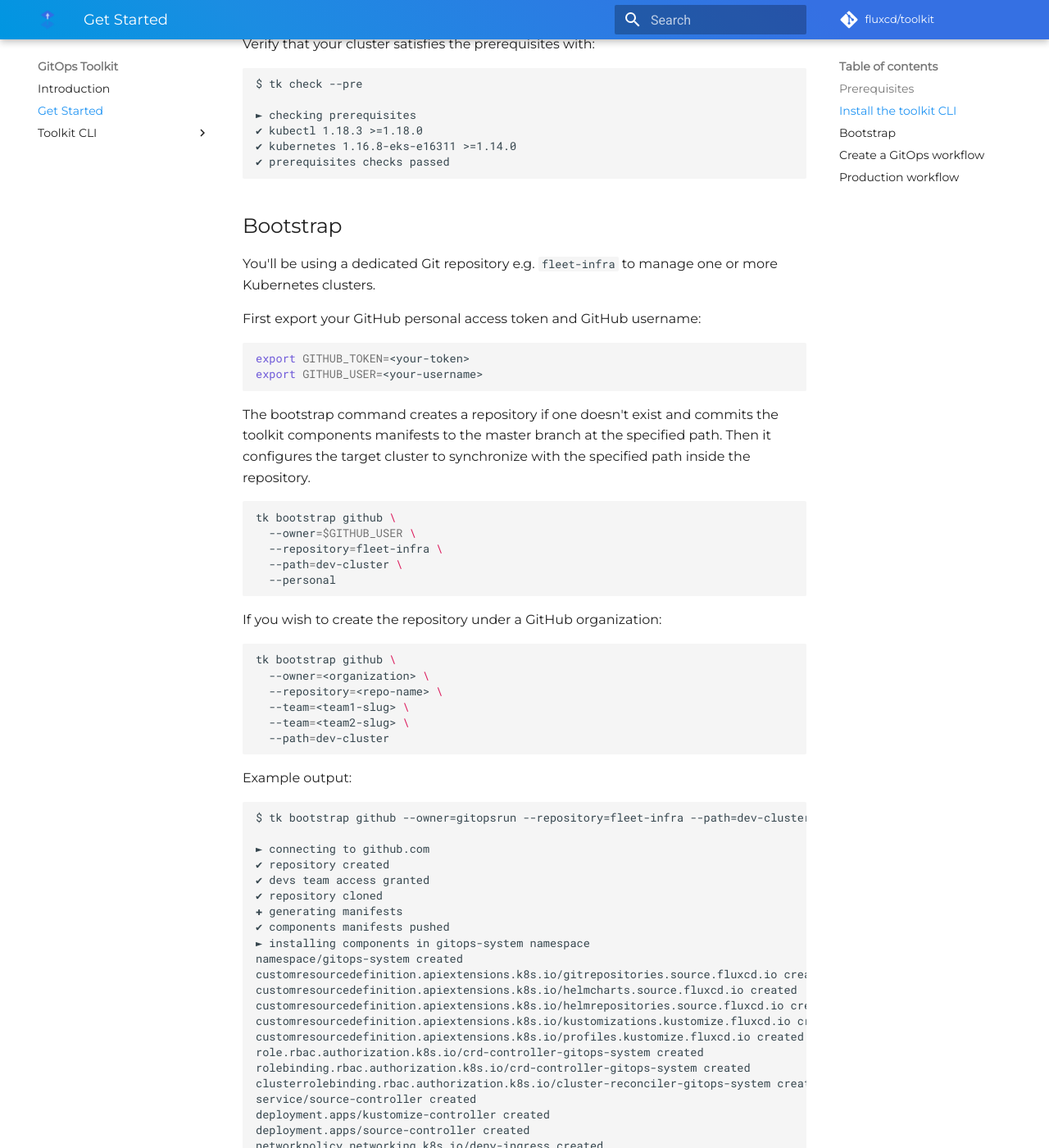
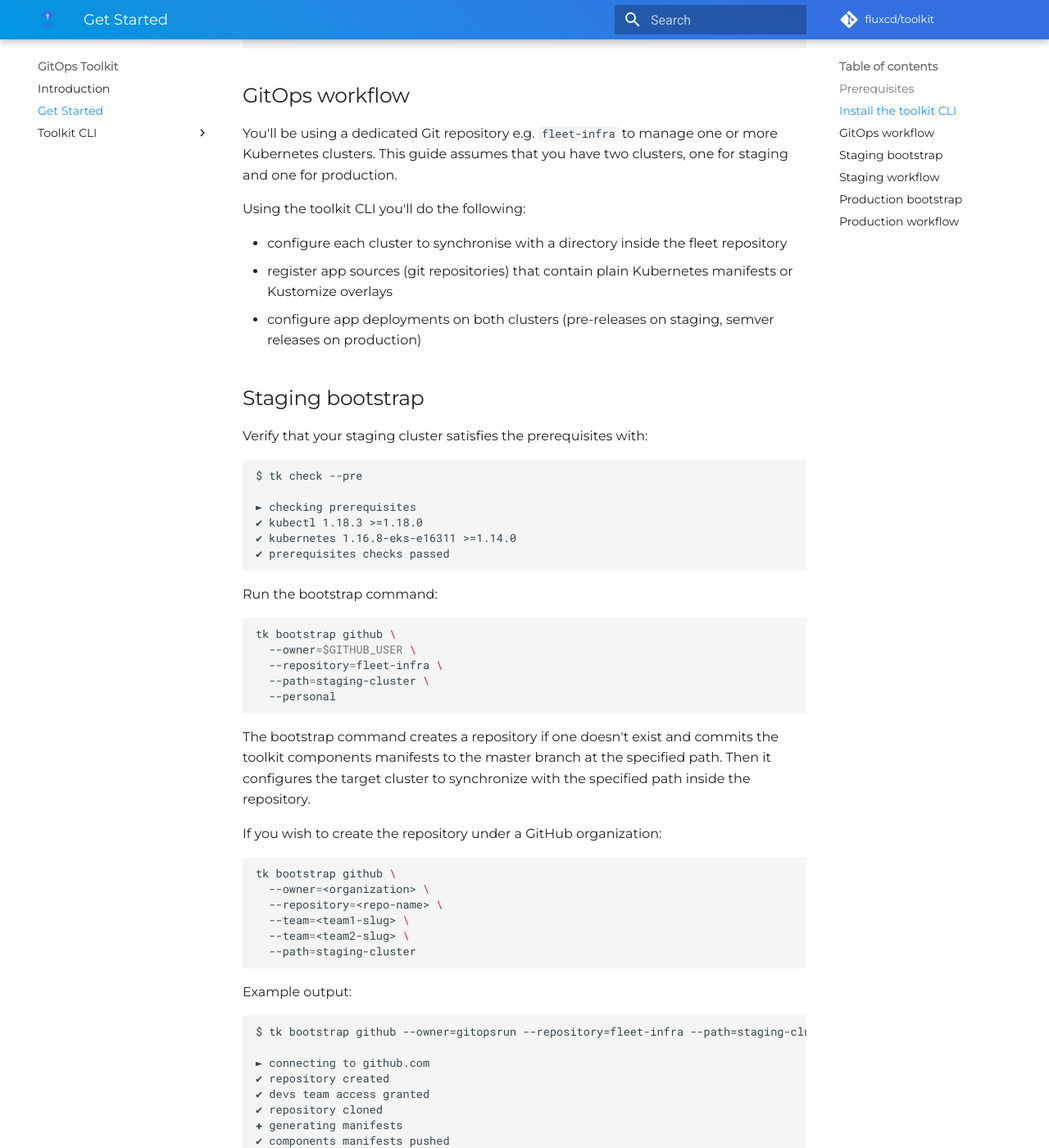
Before and after one commit to cclouddev/flux2, an MkDocs documentation site: the page built from docs/get-started/index.md, in a window 1280 px wide and 1400 px high, scrolled down 789 px. Shown: the whole window at 82% size. Built offline with MkDocs 1.6.1 and Material for MkDocs 9.7.7, drawn with Linux system fonts in a browser that asks for light colours; comment, search, counter and statistics services are not loaded; some of the changed text lies outside the part shown.

Commit message:
Add workflow overview to get started guide

````diff
--- a/docs/get-started/index.md
+++ b/docs/get-started/index.md
@@ -2,17 +2,20 @@
 
 ## Prerequisites
 
-* Kubernetes >= 1.14
-* kubectl >= 1.18
-* git
-
-You will need to have Kubernetes set up.
+You will need a Kubernetes cluster version 1.14 or newer and kubectl version 1.18.
 For a quick local test, you can use `minikube`, `kubeadm` or `kind`.
 Any other Kubernetes setup will work as well though.
 
 In order to follow the guide you'll need a GitHub account and a
 [personal access token](https://help.github.com/en/github/authenticating-to-github/creating-a-personal-access-token-for-the-command-line)
 that can create repositories.
+
+Export your GitHub personal access token and username:
+
+```sh
+export GITHUB_TOKEN=<your-token>
+export GITHUB_USER=<your-username>
+```
 
 ## Install the toolkit CLI
 
@@ -33,7 +36,20 @@ To configure your shell to load tk completions add to your bash profile:
 . <(tk completion)
 ```
 
-Verify that your cluster satisfies the prerequisites with:
+## GitOps workflow
+
+You'll be using a dedicated Git repository e.g. `fleet-infra` to manage one or more Kubernetes clusters.
+This guide assumes that you have two clusters, one for staging and one for production.
+
+Using the toolkit CLI you'll do the following:
+
+- configure each cluster to synchronise with a directory inside the fleet repository
+- register app sources (git repositories) that contain plain Kubernetes manifests or Kustomize overlays
+- configure app deployments on both clusters (pre-releases on staging, semver releases on production)
+
+## Staging bootstrap
+
+Verify that your staging cluster satisfies the prerequisites with:
 
 ```text
 $ tk check --pre
@@ -44,28 +60,19 @@ $ tk check --pre
 ✔ prerequisites checks passed
 ```
 
-## Bootstrap
-
-You'll be using a dedicated Git repository e.g. `fleet-infra` to manage one or more Kubernetes clusters.
-
-First export your GitHub personal access token and GitHub username:
+Run the bootstrap command:
 
 ```sh
-export GITHUB_TOKEN=<your-token>
-export GITHUB_USER=<your-username>
+tk bootstrap github \
+  --owner=$GITHUB_USER \
+  --repository=fleet-infra \
+  --path=staging-cluster \
+  --personal
 ```
 
 The bootstrap command creates a repository if one doesn't exist and
 commits the toolkit components manifests to the master branch at the specified path.
 Then it configures the target cluster to synchronize with the specified path inside the repository.
-
-```sh
-tk bootstrap github \
-  --owner=$GITHUB_USER \
-  --repository=fleet-infra \
-  --path=dev-cluster \
-  --personal
-```
 
 If you wish to create the repository under a GitHub organization:
 
@@ -75,13 +82,13 @@ tk bootstrap github \
   --repository=<repo-name> \
   --team=<team1-slug> \
   --team=<team2-slug> \
-  --path=dev-cluster
+  --path=staging-cluster
 ```
 
 Example output:
 
 ```text
-$ tk bootstrap github --owner=gitopsrun --repository=fleet-infra --path=dev-cluster --team=devs
+$ tk bootstrap github --owner=gitopsrun --repository=fleet-infra --path=staging-cluster --team=devs
 
 ► connecting to github.com
 ✔ repository created
@@ -118,11 +125,12 @@ deployment "kustomize-controller" successfully rolled out
 
 If you prefer GitLab, export `GITLAB_TOKEN` env var and use the command [tk bootstrap gitlab](../cmd/tk_bootstrap_gitlab.md).
 
-It is safe to run the bootstrap command as many times as you want.
-If the toolkit components are present on the cluster,
-the bootstrap command will perform an upgrade if needed.
+!!! hint
+    It is safe to run the bootstrap command as many times as you want.
+    If the toolkit components are present on the cluster,
+    the bootstrap command will perform an upgrade if needed.
 
-## Create a GitOps workflow
+## Staging workflow
 
 Clone the repository with:
 
@@ -131,14 +139,14 @@ git clone https://github.com/$GITHUB_USER/fleet-infra
 cd fleet-infra
 ```
 
-Create a git source pointing to a public repository:
+Create a git source pointing to a public repository master branch:
 
 ```sh
 tk create source git webapp \
   --url=https://github.com/stefanprodan/podinfo \
   --branch=master \
   --interval=30s \
-  --export > ./dev-cluster/webapp-source.yaml
+  --export > ./staging-cluster/webapp-source.yaml
 ```
 
 Create a kustomization for synchronizing the common manifests on the cluster:
@@ -150,7 +158,7 @@ tk create kustomization webapp-common \
   --prune=true \
   --validate=client \
   --interval=1h \
-  --export > ./dev-cluster/webapp-common.yaml
+  --export > ./staging-cluster/webapp-common.yaml
 ```
 
 Create a kustomization for the backend service that depends on common:
@@ -165,7 +173,7 @@ tk create kustomization webapp-backend \
   --interval=10m \
   --health-check="Deployment/backend.webapp" \
   --health-check-timeout=2m \
-  --export > ./dev-cluster/webapp-backend.yaml
+  --export > ./staging-cluster/webapp-backend.yaml
 ```
 
 Create a kustomization for the frontend service that depends on backend:
@@ -180,13 +188,13 @@ tk create kustomization webapp-frontend \
   --interval=10m \
   --health-check="Deployment/frontend.webapp" \
   --health-check-timeout=2m \
-  --export > ./dev-cluster/webapp-frontend.yaml
+  --export > ./staging-cluster/webapp-frontend.yaml
 ```
 
 Push changes to origin:
 
 ```sh
-git add -A && git commit -m "add dev webapp" && git push
+git add -A && git commit -m "add staging webapp" && git push
 ```
 
 In about 30s the synchronization should start:
@@ -214,7 +222,20 @@ service/backend    ClusterIP   10.52.10.22   <none>        9898/TCP,9999/TCP   4
 service/frontend   ClusterIP   10.52.9.85    <none>        80/TCP              3m31s
 ```
 
-## Production workflow
+!!! note
+    From this moment forward, any changes made to the webapp
+    master branch will be synchronised with the cluster.
+
+If a Kubernetes manifest is removed from source, the reconclier will remove it from your cluster. If you
+delete a kustomization from the fleet infra repo, the reconciler will remove all Kubernetes objects that
+were previously applied from that kustomization.
+
+If you alter the webapp deployment using `kubectl edit`, the changes will be reverted to match
+the state described in git. When dealing with an incident, you can pause the recitation of a
+kustomization with `tk suspend kustomization <name>`. Once the debugging session
+is over, you can re-enable the reconciliation with `tk resume kustomization <name>`.
+
+## Production bootstrap
 
 On production clusters, you may wish to deploy stable releases of an application.
 When creating a git source instead of a branch, you can specify a git tag or a semver expression.
@@ -234,6 +255,8 @@ Pull the changes locally:
 ```sh
 git pull
 ```
+
+## Production workflow
 
 Create a git source using a semver range to target stable releases:
 
````
